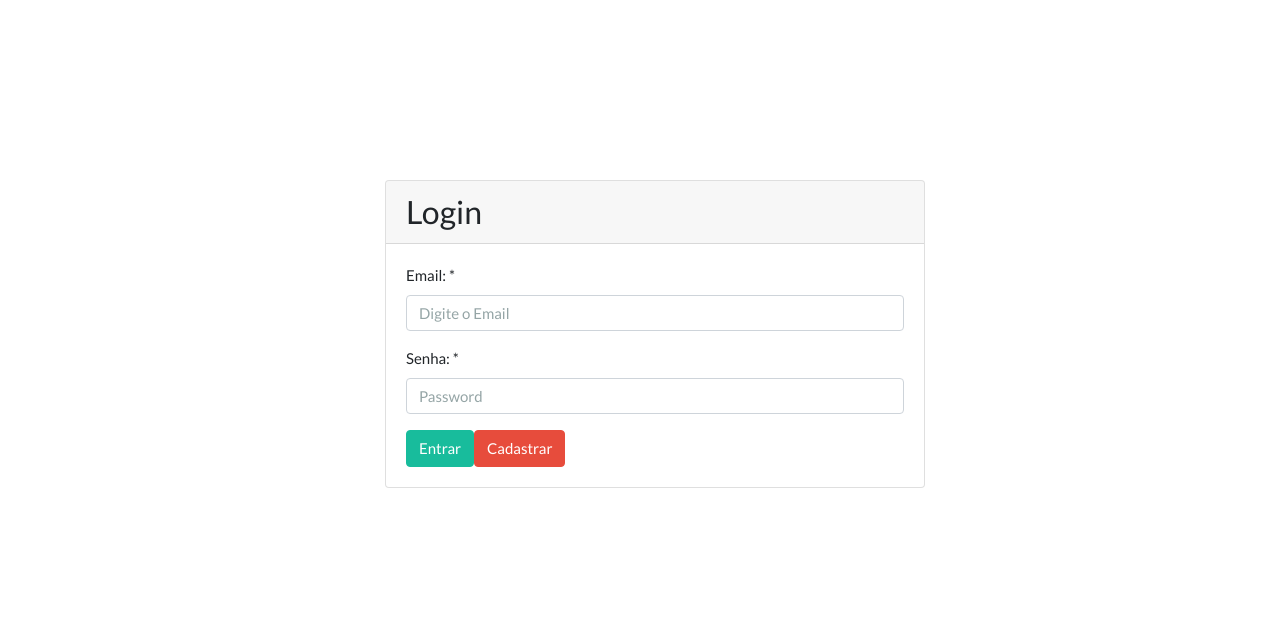
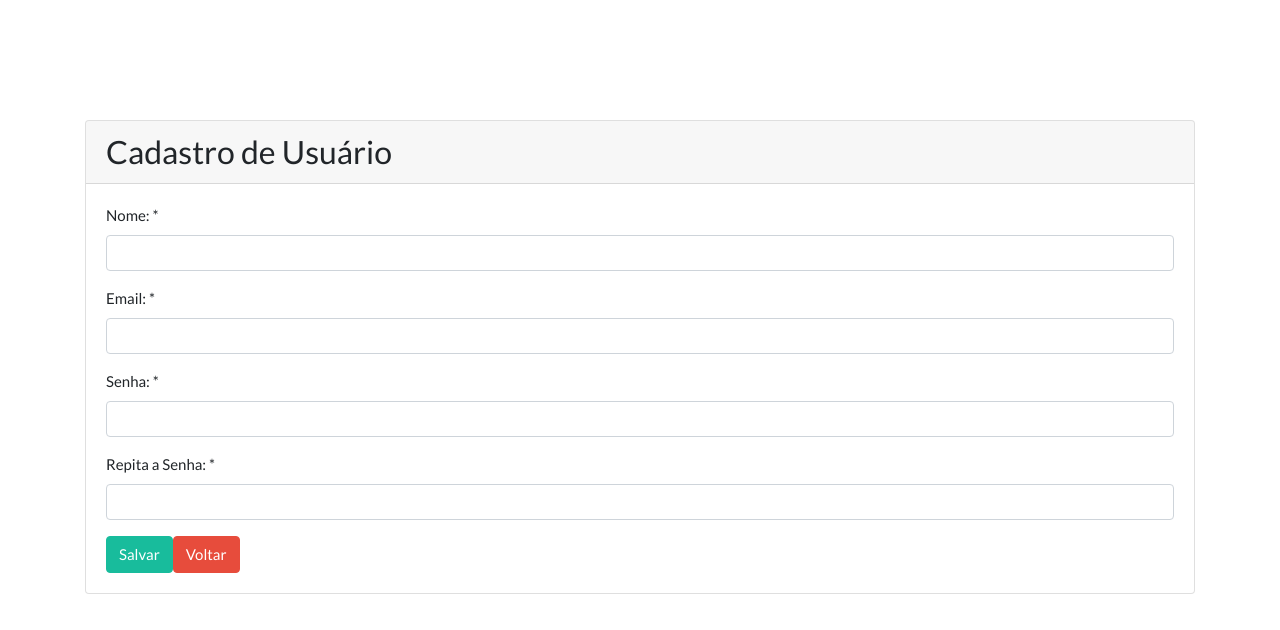
Before and after one commit to danielPaulinoMesquita/ReactSpringUdemy, a React (Create React App) app in the folder curso-front-end/: page / in a window 1280 px wide. Shown: the top 630 px of the page. Built offline with nearby package versions, Linux system fonts and the light colour scheme.

Commit message:
32- Componente Cadastro Usuários criados.

```diff
--- a/curso-front-end/src/App.js
+++ b/curso-front-end/src/App.js
@@ -1,5 +1,6 @@
 import React from 'react';
 import Login from './views/login'
+import CadastroUsuario from "./views/cadastroUsuario";
 
 import 'bootswatch/dist/flatly/bootstrap.css'
 import './custom.css'
@@ -8,7 +9,7 @@
     render() {
         return(
             <div>
-                <Login></Login>
+                <CadastroUsuario/>
             </div>
         )
 
--- /dev/null
+++ b/curso-front-end/src/views/cadastroUsuario.js
@@ -0,0 +1,65 @@
+import React from 'react'
+
+import Card from "../components/card";
+import FormGroup from "../components/form-group";
+
+class CadastroUsuario extends React.Component{
+
+    state = {
+        nome: '',
+        email: '',
+        senha: '',
+        senhaRepeticao: ''
+    }
+
+    cadastrar = () =>{
+        console.log(this.state)
+    }
+    render() {
+        return(
+                <div className="container">
+                    <Card title="Cadastro de Usuário">
+                        <div className="row">
+                            <div className="col-lg-12">
+                                <div className="bs-component">
+                                    <FormGroup label="Nome: *" htmlFor="inputNome">
+                                        <input className="form-control"
+                                               type="text"
+                                               id="inputNome"
+                                               name="nome"
+                                               onChange={e => this.setState({nome: e.target.value})}/>
+                                    </FormGroup>
+                                    <FormGroup label="Email: *" htmlFor="inputEmail">
+                                        <input className="form-control"
+                                               type="email"
+                                               id="inputEmail"
+                                               name="email"
+                                               onChange={e => this.setState({email: e.target.value})}/>
+                                    </FormGroup>
+                                    <FormGroup label="Senha: *" htmlFor="inputSenha">
+                                        <input className="form-control"
+                                               type="password"
+                                               id="inputSenha"
+                                               name="senha"
+                                               onChange={e => this.setState({senha: e.target.value})}/>
+                                    </FormGroup>
+                                    <FormGroup label="Repita a Senha: *" htmlFor="inputRepitaSenha">
+                                        <input className="form-control"
+                                               type="password"
+                                               id="inputRepitaSenha"
+                                               name="senhaRepeticao"
+                                               onChange={e => this.setState({senhaRepeticao: e.target.value})}/>
+                                    </FormGroup>
+                                    <button onClick={this.cadastrar} type="button" className="btn btn-success">Salvar</button>
+                                    <button type="button" className="btn btn-danger">Voltar</button>
+                                </div>
+                            </div>
+                        </div>
+                    </Card>
+                </div>
+        )
+    }
+}
+
+
+export default CadastroUsuario
```
